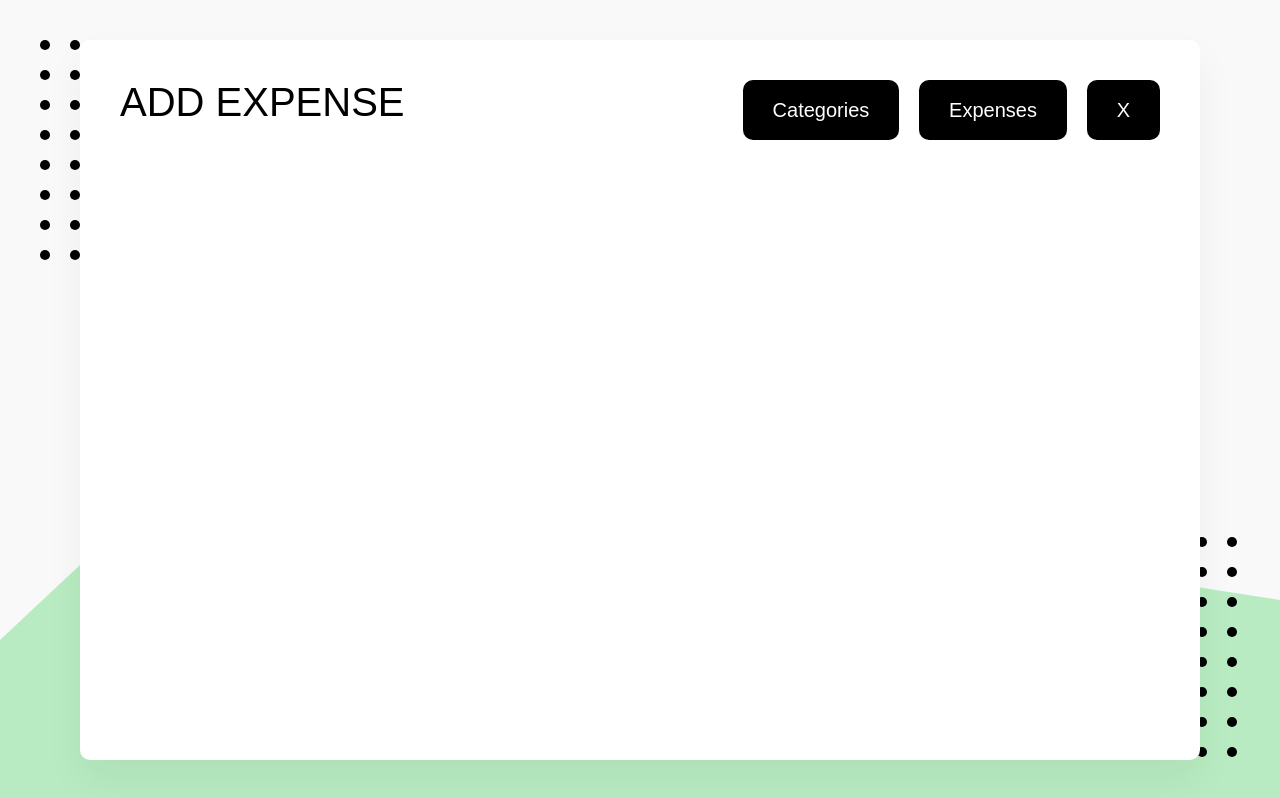
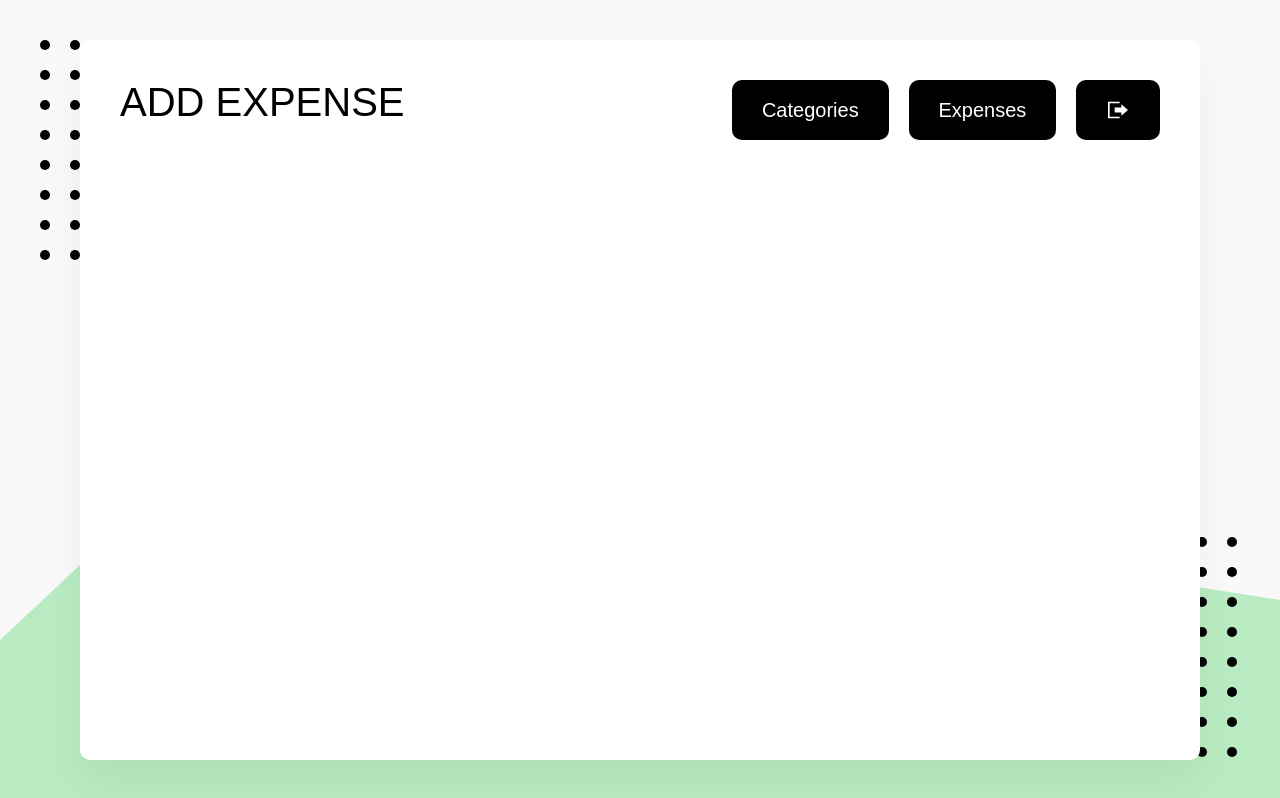
Before and after one commit to jmendozacr/expenses-react-app, a React (Create React App) app: page / in a window 1280 px wide. Built offline with nearby package versions, Linux system fonts and the light colour scheme; no server answers; what webfontloader would draw is missing.

Commit message:
importing logout component

```diff
--- a/src/App.js
+++ b/src/App.js
@@ -2,6 +2,7 @@ import React from 'react';
 import { Helmet } from 'react-helmet';
 import  { Header, HeaderContainer, Title, ButtonContainer } from './components/commons/Header';
 import Button from './components/commons/Button';
+import ButtonLogout from './components/ButtonLogout';
 
 const App = () => {
     return (
@@ -15,7 +16,7 @@ const App = () => {
                     <ButtonContainer>
                         <Button to="/categories">Categories</Button>
                         <Button to="/expenses">Expenses</Button>
-                        <Button to="/">X</Button>
+                        <ButtonLogout/>
                     </ButtonContainer>
                 </HeaderContainer>
             </Header>
```
